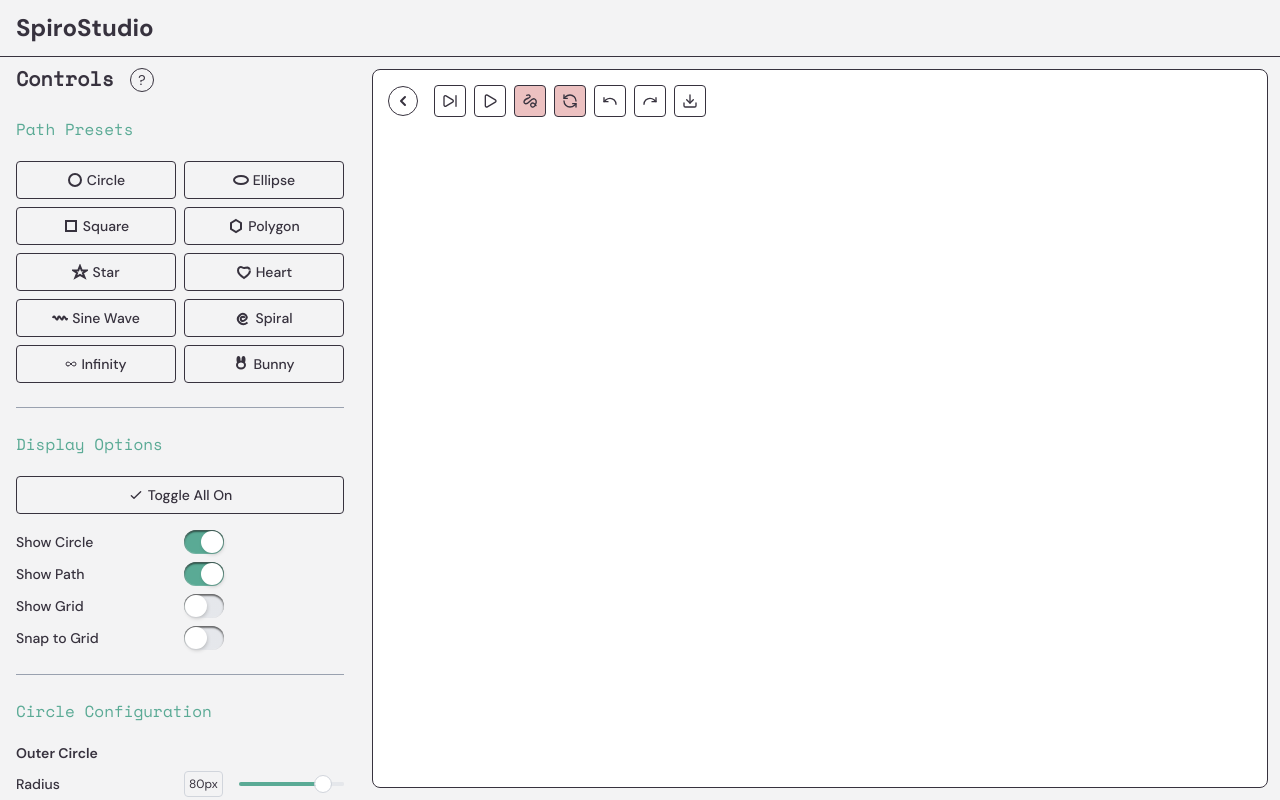
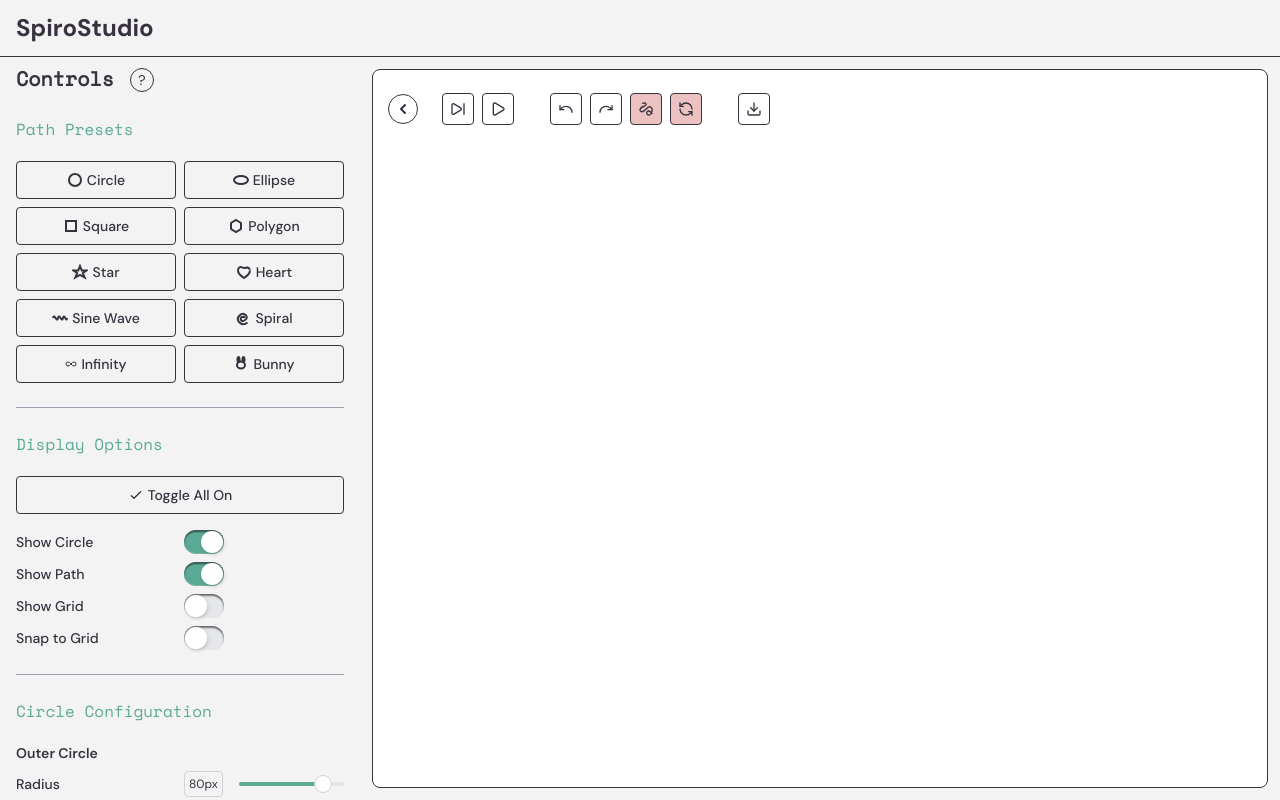
Before and after one commit to mlee2197/SpiroStudio, a Next.js app: page /create in a window 1280 px wide. Built offline with nearby package versions, Linux system fonts and the light colour scheme.

Commit message:
improve button organization

```diff
--- a/src/app/create/page.tsx
+++ b/src/app/create/page.tsx
@@ -105,7 +105,7 @@ export default function CreatePage() {
   const resetAll = () => {
     resetPath();
     clearDrawing();
-  }
+  };
 
   return (
     <div className="flex flex-col w-full h-full">
@@ -472,7 +472,9 @@ export default function CreatePage() {
           />
           <div className="absolute top-4 left-4">
             <Collapsible defaultOpen>
-              <div className="flex gap-2">
+              <div className="flex gap-3 md:gap-5">
+                {/* Playback Controls */}
+                <div className="canvas-button-group">
                   <IconButton
                     icon={"SkipForward"}
                     tooltip={"Instant Draw"}
@@ -485,18 +487,9 @@ export default function CreatePage() {
                     onClick={toggleAnimation}
                     bgColor="white"
                   />
-                <IconButton
-                  icon="LineSquiggle"
-                  tooltip="Clear Drawing"
-                  onClick={clearDrawing}
-                  bgColor="#ecc1c1"
-                />
-                <IconButton
-                  icon="RefreshCcw"
-                  tooltip="Clear All"
-                  bgColor="#ecc1c1"
-                  onClick={resetAll}
-                />
+                </div>
+                {/* Editing Controls */}
+                <div className="canvas-button-group">
                   <IconButton
                     icon="Undo"
                     tooltip="Undo"
@@ -512,11 +505,27 @@ export default function CreatePage() {
                     disabled={!canRedo}
                   />
                   <IconButton
+                    icon="LineSquiggle"
+                    tooltip="Clear Drawing"
+                    onClick={clearDrawing}
+                    bgColor="#ecc1c1"
+                  />
+                  <IconButton
+                    icon="RefreshCcw"
+                    tooltip="Clear All"
+                    bgColor="#ecc1c1"
+                    onClick={resetAll}
+                  />
+                </div>
+                {/* Export Controls */}
+                <div className="canvas-button-group">
+                  <IconButton
                     icon="Download"
                     tooltip="Export PNG"
                     onClick={exportImage}
                     bgColor="white"
                   />
+                </div>
               </div>
             </Collapsible>
           </div>
--- a/src/app/globals.css
+++ b/src/app/globals.css
@@ -46,6 +46,26 @@ h6 {
   @apply col-span-2 my-4 border-gray-400;
 }
 
+.canvas-button-group {
+  @apply flex space-x-2 p-2 rounded;
+  position: relative;
+}
+/*
+.canvas-button-group::before {
+  content: attr(data-title);
+  display: block;
+  font-family: var(--font-space-mono), Arial, Helvetica, sans-serif;
+  font-size: 0.65rem;
+  color: var(--accent);
+  letter-spacing: 0.04em;
+  margin-bottom: 0.25rem;
+  position: absolute;
+  top: 0.25rem;
+  left: 0.75rem;
+  pointer-events: none;
+  opacity: 0.85;
+} */
+
 input[type="color"] {
   box-sizing: border-box;
   border: none;
```
Lines whose indentation alone changed are shown as unchanged.
